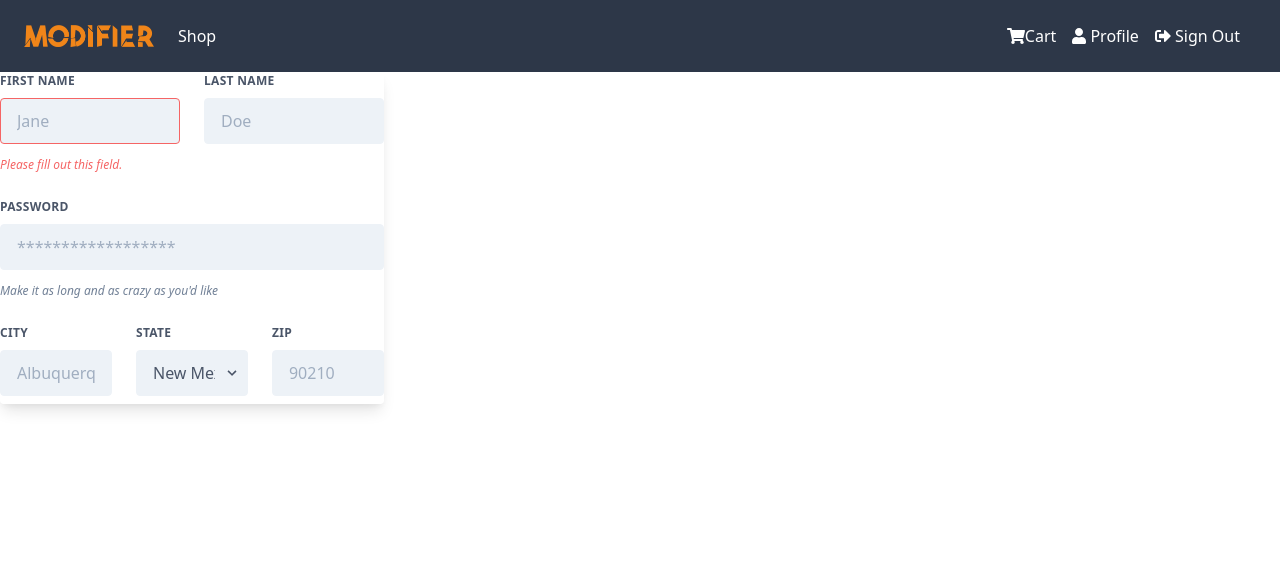
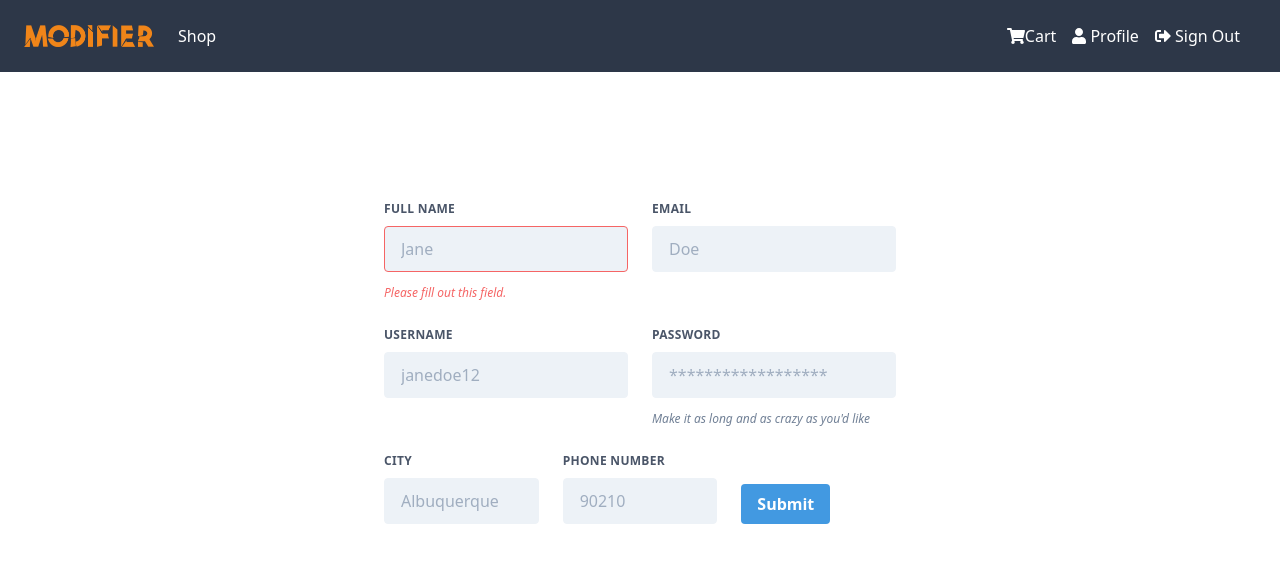
Before and after one commit to cristoregi/modifier-cloth, a Vue app: page /register in a window 1280 px wide. Shown: the top 562 px of the page. Built offline with nearby package versions, Linux system fonts and the light colour scheme.

Commit message:
Naw let's go with this

```diff
--- a/src/router/index.js
+++ b/src/router/index.js
@@ -11,6 +11,7 @@ import Jackets from '../views/Jackets.vue'
 import Login from '../views/Login.vue'
 import Checkout from '../views/Checkout.vue'
 import Register from '../views/Register.vue'
+import RegSuccess from '../views/RegisterSuccess.vue'
 
 Vue.use(VueRouter)
 
@@ -71,6 +72,11 @@ const routes = [
     component: Register
   },
   {
+    path: '/register/success',
+    name: 'regSuccess',
+    component: RegSuccess
+  },
+  {
     path: '/about',
     name: 'about',
     // route level code-splitting
--- a/src/views/Home.vue
+++ b/src/views/Home.vue
@@ -13,6 +13,16 @@
       >
         <button class="bg-blue-500 hover:bg-blue-700 text-white font-bold py-2 px-2 rounded">
           Sign In
+        </button>
+      </router-link>
+      <h2 class="py-2 px-2 text-md text-white">Or maybe</h2>
+      <router-link
+        class="nav-link"
+        :to="{ name: 'register' }"
+        active-class="active"
+      >
+        <button class="bg-blue-500 hover:bg-blue-700 text-white font-bold py-2 px-2 rounded">
+          Register
         </button>
       </router-link>
     </div>
--- a/src/views/Register.vue
+++ b/src/views/Register.vue
@@ -1,23 +1,29 @@
 <template>
-<div class="max-w-sm rounded overflow-hidden shadow-lg pd-4 flex justify-center">
+  <div class="flex justify-center p-32">
     <form class="w-full max-w-lg ">
       <div class="flex flex-wrap -mx-3 mb-6">
         <div class="w-full md:w-1/2 px-3 mb-6 md:mb-0">
           <label class="block uppercase tracking-wide text-gray-700 text-xs font-bold mb-2" for="grid-first-name">
-        First Name
+            Full Name
           </label>
           <input class="appearance-none block w-full bg-gray-200 text-gray-700 border border-red-500 rounded py-3 px-4 mb-3 leading-tight focus:outline-none focus:bg-white" id="grid-first-name" type="text" placeholder="Jane">
           <p class="text-red-500 text-xs italic">Please fill out this field.</p>
         </div>
         <div class="w-full md:w-1/2 px-3">
-      <label class="block uppercase tracking-wide text-gray-700 text-xs font-bold mb-2" for="grid-last-name">
-        Last Name
+          <label class="block uppercase tracking-wide text-gray-700 text-xs font-bold mb-2" for="email">
+            Email
           </label>
           <input class="appearance-none block w-full bg-gray-200 text-gray-700 border border-gray-200 rounded py-3 px-4 leading-tight focus:outline-none focus:bg-white focus:border-gray-500" id="grid-last-name" type="text" placeholder="Doe">
         </div>
       </div>
       <div class="flex flex-wrap -mx-3 mb-6">
-    <div class="w-full px-3">
+        <div class="w-full md:w-1/2 px-3 mb-6 md:mb-0">
+          <label class="block uppercase tracking-wide text-gray-700 text-xs font-bold mb-2" for="grid-password">
+            Username
+          </label>
+          <input class="appearance-none block w-full bg-gray-200 text-gray-700 border border-gray-200 rounded py-3 px-4 mb-3 leading-tight focus:outline-none focus:bg-white focus:border-gray-500" id="grid-password" type="password" placeholder="janedoe12">
+        </div>
+        <div class="w-full md:w-1/2 px-3 mb-6 md:mb-0">
           <label class="block uppercase tracking-wide text-gray-700 text-xs font-bold mb-2" for="grid-password">
             Password
           </label>
@@ -32,26 +38,37 @@
           </label>
           <input class="appearance-none block w-full bg-gray-200 text-gray-700 border border-gray-200 rounded py-3 px-4 leading-tight focus:outline-none focus:bg-white focus:border-gray-500" id="grid-city" type="text" placeholder="Albuquerque">
         </div>
-    <div class="w-full md:w-1/3 px-3 mb-6 md:mb-0">
+        <!-- <div class="w-full md:w-1/3 px-3 mb-6 md:mb-0">
           <label class="block uppercase tracking-wide text-gray-700 text-xs font-bold mb-2" for="grid-state">
-        State
+            Jobs
           </label>
           <div class="relative">
             <select class="block appearance-none w-full bg-gray-200 border border-gray-200 text-gray-700 py-3 px-4 pr-8 rounded leading-tight focus:outline-none focus:bg-white focus:border-gray-500" id="grid-state">
-          <option>New Mexico</option>
-          <option>Missouri</option>
-          <option>Texas</option>
+              <option>Students</option>
+              <option>Yogyakarta</option>
+              <option>Surabaya</option>
             </select>
             <div class="pointer-events-none absolute inset-y-0 right-0 flex items-center px-2 text-gray-700">
               <svg class="fill-current h-4 w-4" xmlns="http://www.w3.org/2000/svg" viewBox="0 0 20 20"><path d="M9.293 12.95l.707.707L15.657 8l-1.414-1.414L10 10.828 5.757 6.586 4.343 8z"/></svg>
             </div>
           </div>
-    </div>
+        </div> -->
         <div class="w-full md:w-1/3 px-3 mb-6 md:mb-0">
           <label class="block uppercase tracking-wide text-gray-700 text-xs font-bold mb-2" for="grid-zip">
-        Zip
+            PHONE NUMBER
           </label>
           <input class="appearance-none block w-full bg-gray-200 text-gray-700 border border-gray-200 rounded py-3 px-4 leading-tight focus:outline-none focus:bg-white focus:border-gray-500" id="grid-zip" type="text" placeholder="90210">
+        </div>
+        <div class="w-full md:w-1/3 px-3 mb-6 md:mb-0 pt-8">
+          <router-link
+            class="nav-link"
+            :to="{ name: 'regSuccess'}"
+            active-class="active"
+          >
+            <button class="bg-blue-500 hover:bg-blue-700 text-white font-bold py-2 px-4 rounded">
+              Submit
+            </button>
+          </router-link>
         </div>
       </div>
     </form>
--- /dev/null
+++ b/src/views/RegisterSuccess.vue
@@ -0,0 +1,17 @@
+<template>
+	<div class="flex justify-center p-32">
+		<div>
+			<h1 class="text-5xl">Thank You!</h1>
+			<h3 class="text-xl">Your have been registered successfully</h3>
+			<router-link
+				class="nav-link pr-8"
+				:to="{ name: 'login' }"
+				active-class="active"
+			>
+				<button class="bg-blue-500 hover:bg-blue-700 text-white font-bold py-2 px-4 rounded">
+					Sign In
+				</button>
+			</router-link>
+		</div>
+	</div>
+</template>
```
Lines whose indentation alone changed are shown as unchanged.
